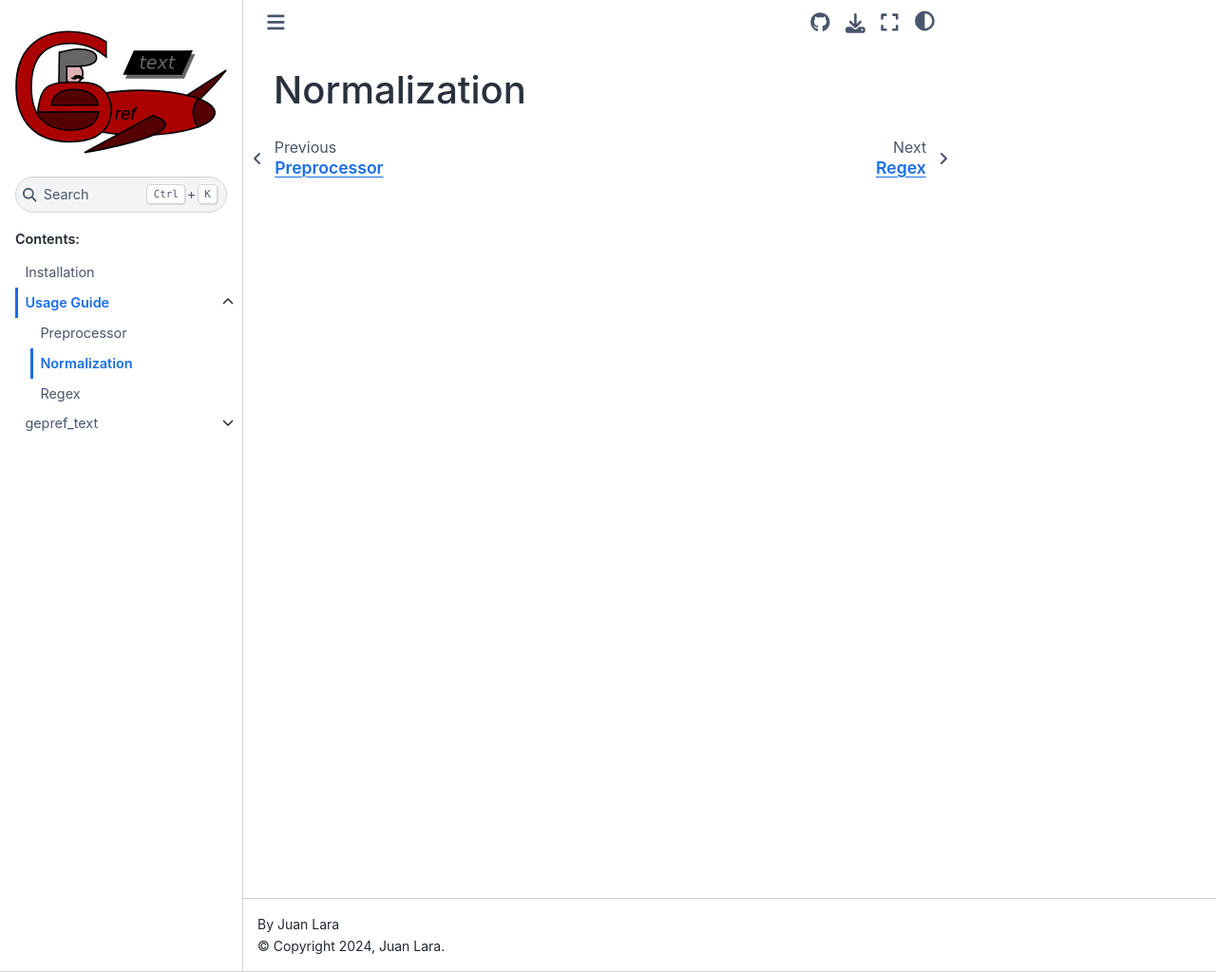
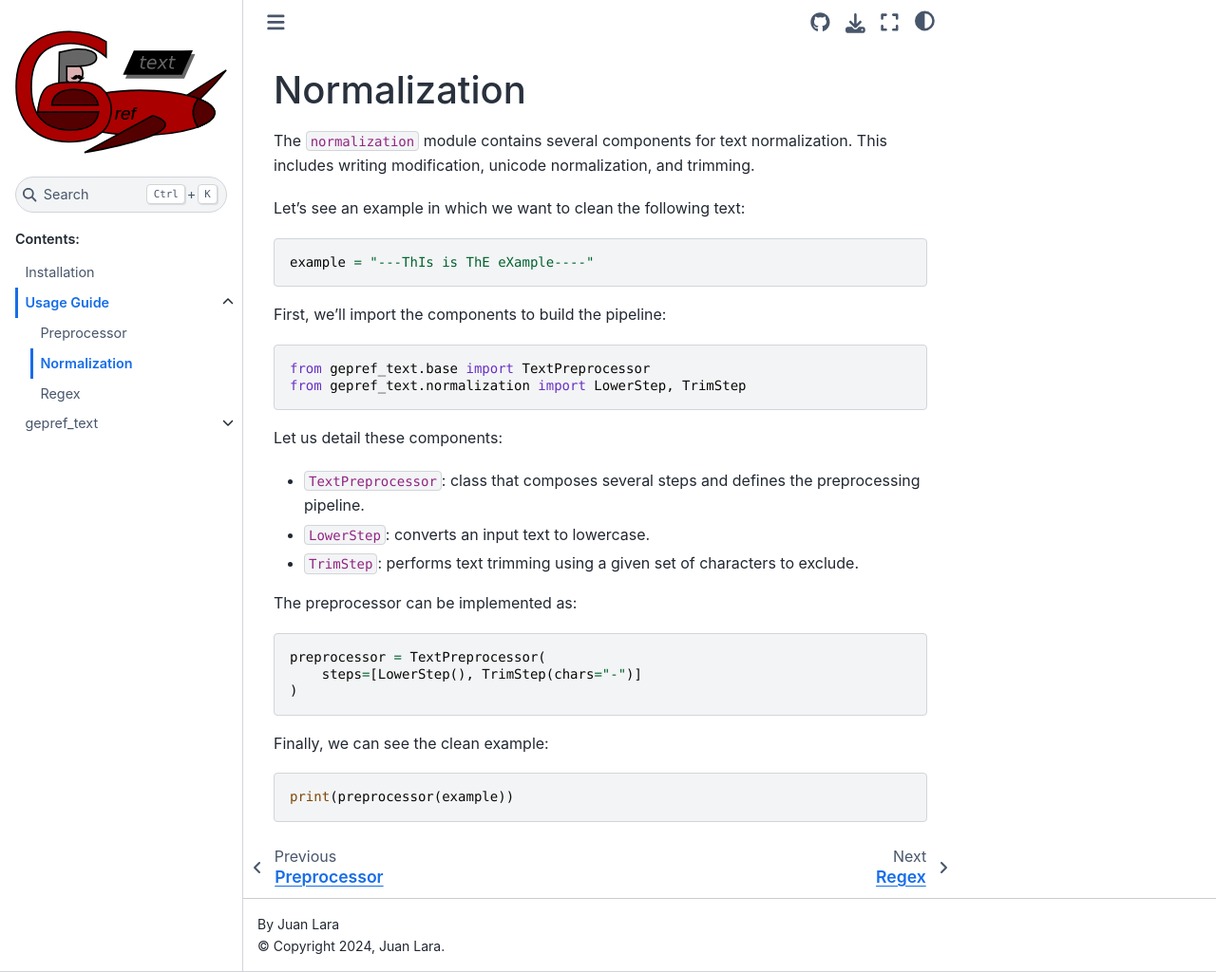
Before and after one commit to juselara1/gepref_text, a Sphinx documentation site: the page built from doc/source/usage/normalization.md, in a window 1280 px wide and 1024 px high. Shown: the whole window at 95% size. Built offline with Sphinx 7.4.7 and the Sphinx Book theme 1.1.4, drawn with Linux system fonts in a browser that asks for light colours; pages that are not in the unit, such as notebooks, are missing from menus.

Commit message:
feat: usage documentation for the normalization module

````diff
--- a/doc/source/usage/normalization.md
+++ b/doc/source/usage/normalization.md
@@ -1 +1,36 @@
 # Normalization
+
+The `normalization` module contains several components for text normalization. This includes writing modification, unicode normalization, and trimming.
+
+Let's see an example in which we want to clean the following text:
+
+```python
+example = "---ThIs is ThE eXample----"
+```
+
+First, we'll import the components to build the pipeline:
+
+```python
+from gepref_text.base import TextPreprocessor
+from gepref_text.normalization import LowerStep, TrimStep
+```
+
+Let us detail these components:
+
+- `TextPreprocessor`: class that composes several steps and defines the preprocessing pipeline.
+- `LowerStep`: converts an input text to lowercase.
+- `TrimStep`: performs text trimming using a given set of characters to exclude.
+
+The preprocessor can be implemented as:
+
+```python
+preprocessor = TextPreprocessor(
+    steps=[LowerStep(), TrimStep(chars="-")]
+)
+```
+
+Finally, we can see the clean example:
+
+```python
+print(preprocessor(example))
+```
````
